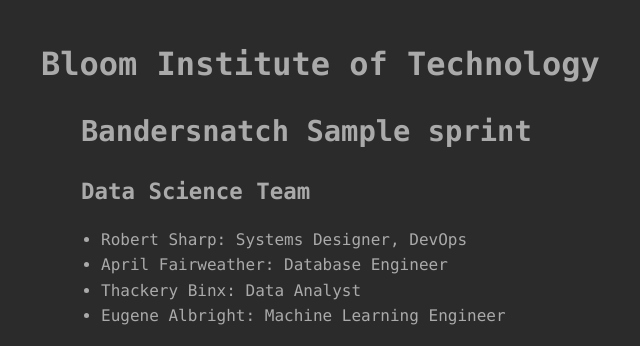
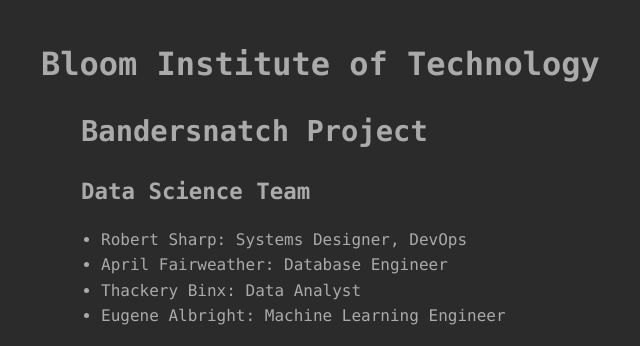
Before and after one commit to BrokenShell/BandersnatchFinished, a Flask app: template app/templates/home.html in a window 1280 px wide. Shown: the part 200-546 px from the top of the page, without its empty margins (19-659 px from the left). Run offline with Flask 2, Linux system fonts and the light colour scheme; the template is opened without the code that fills it: most values are stand-ins (such as "Sample title", 1, 10 or a date in 2020).

Commit message:
refactoring

```diff
--- a/app/main.py
+++ b/app/main.py
@@ -16,7 +16,6 @@
 def home():
     return render_template(
         "home.html",
-        sprint=f"Finished",
         monster=Monster().to_dict(),
     )
 
--- a/app/templates/home.html
+++ b/app/templates/home.html
@@ -1,7 +1,7 @@
 {% extends "layout.html" %}
 {% block content %}
     <h1>Bloom Institute of Technology</h1>
-    <h2>Bandersnatch {{ sprint }}</h2>
+    <h2>Bandersnatch Project</h2>
     <h3>Data Science Team</h3>
     <ul>
         <li>Robert Sharp: Systems Designer, DevOps</li>
```
